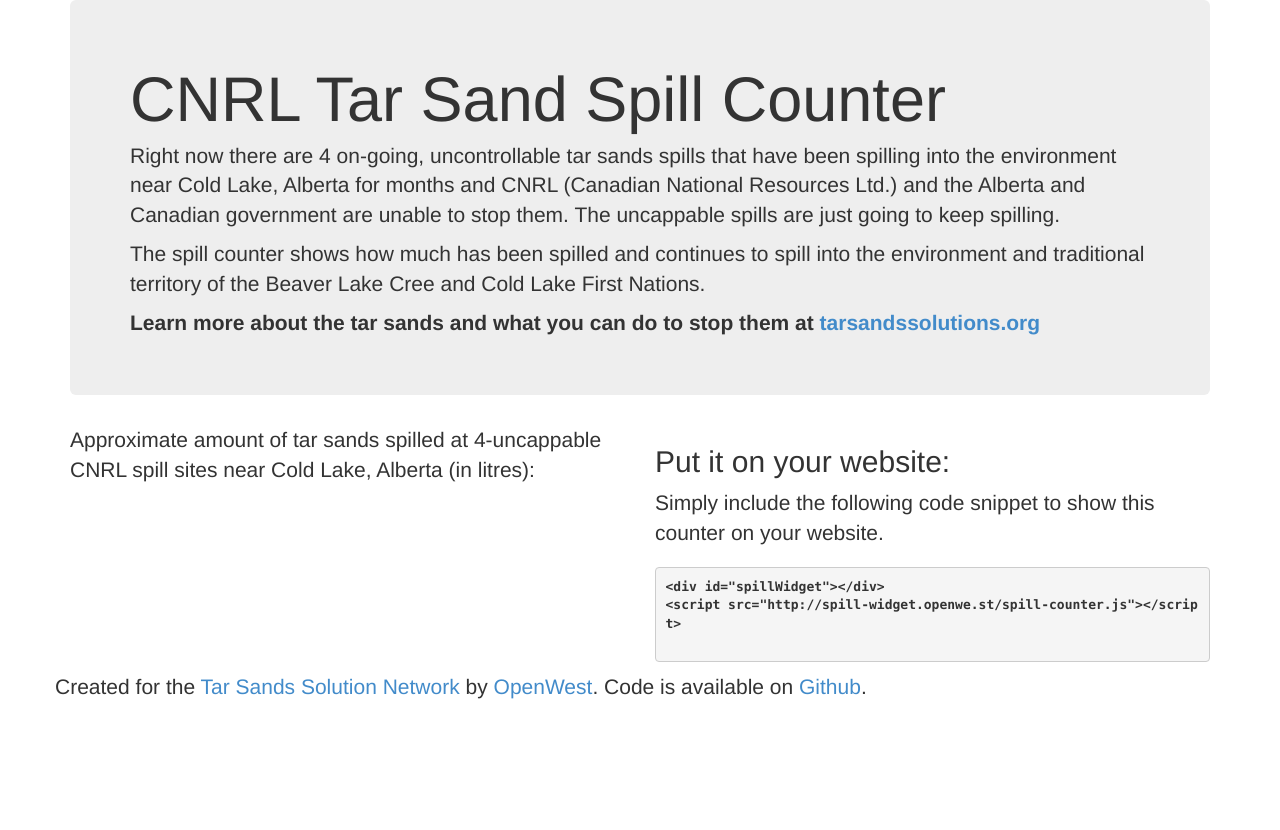
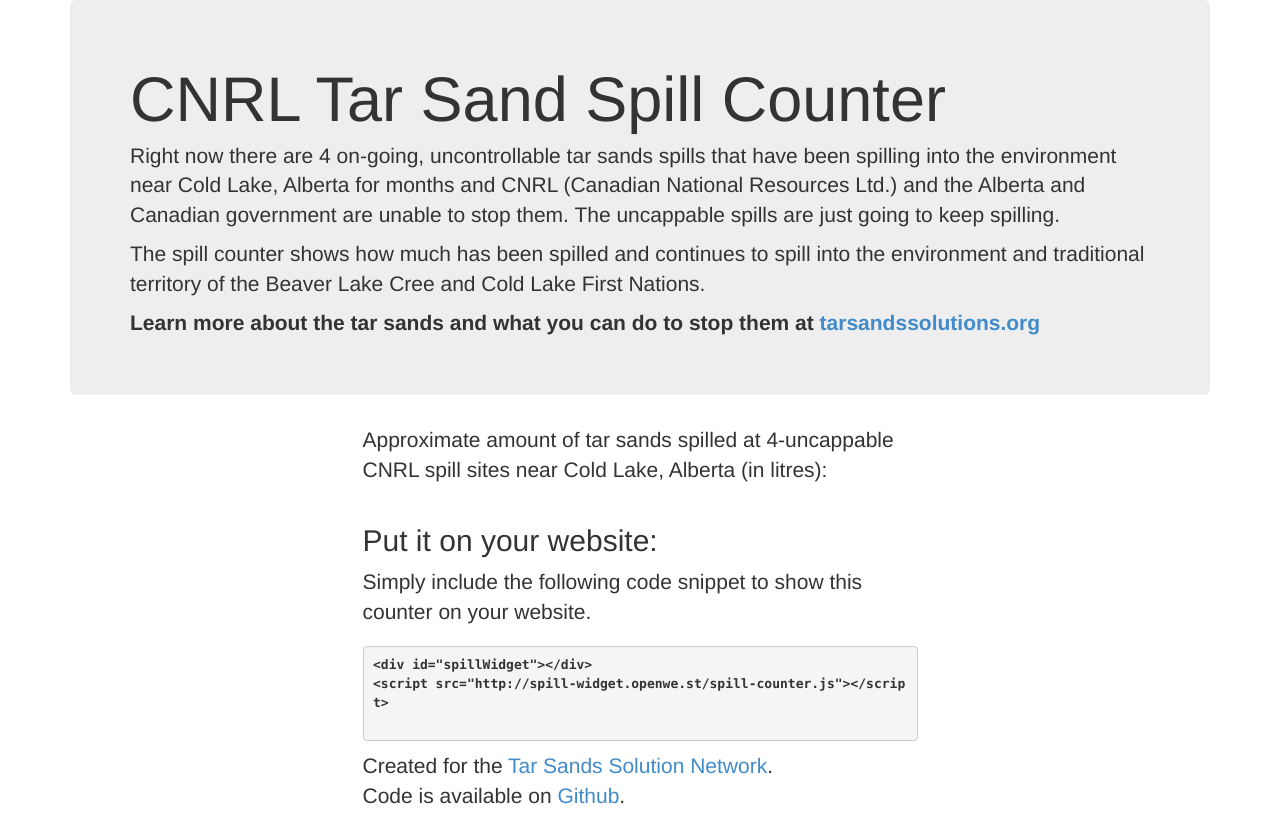
Before and after one commit to lukec/oil-spill-widget, a plain HTML site: page index.html in a window 1280 px wide. Before the commit the page ends 800 px from the top, so only its background shows below. Drawn offline with Linux system fonts and the light colour scheme.

Commit message:
cleanups before this page sees a lot more traffic

```diff
--- a/index.html
+++ b/index.html
@@ -26,12 +26,14 @@
       </div>
 
       <div class="row">
-        <div class="col-md-6">
+        <div class="col-md-6 col-md-offset-3">
           <p class="lead">Approximate amount of tar sands spilled at 4-uncappable CNRL spill sites near Cold Lake, Alberta (in litres):</p>
           <div id="spillWidget"></div>
           <script src="spill-counter.js"></script>
         </div>
-        <div class="col-md-6">
+      </div>
+      <div class="row">
+        <div class="col-md-6 col-md-offset-3">
           <h2>Put it on your website:</h2>
           <p class="lead">Simply include the following code snippet to show this counter on your website.</p>
           <pre>
@@ -40,9 +42,10 @@
           </pre>
         </div>
       </div>
-
       <div class="row">
-          <p class="lead">Created for the <a href="http://tarsandssolutions.org/">Tar Sands Solution Network</a> by <a href="http://openwe.st">OpenWest</a>. Code is available on <a href="https://github.com/lukec/oil-spill-widget">Github</a>.</p>
+        <div class="col-md-6 col-md-offset-3">
+        <p class="lead">Created for the <a href="http://tarsandssolutions.org/">Tar Sands Solution Network</a>.<br /> Code is available on <a href="https://github.com/lukec/oil-spill-widget">Github</a>.</p>
+        </div>
       </div>
     </div> <!-- /container -->
 
```
